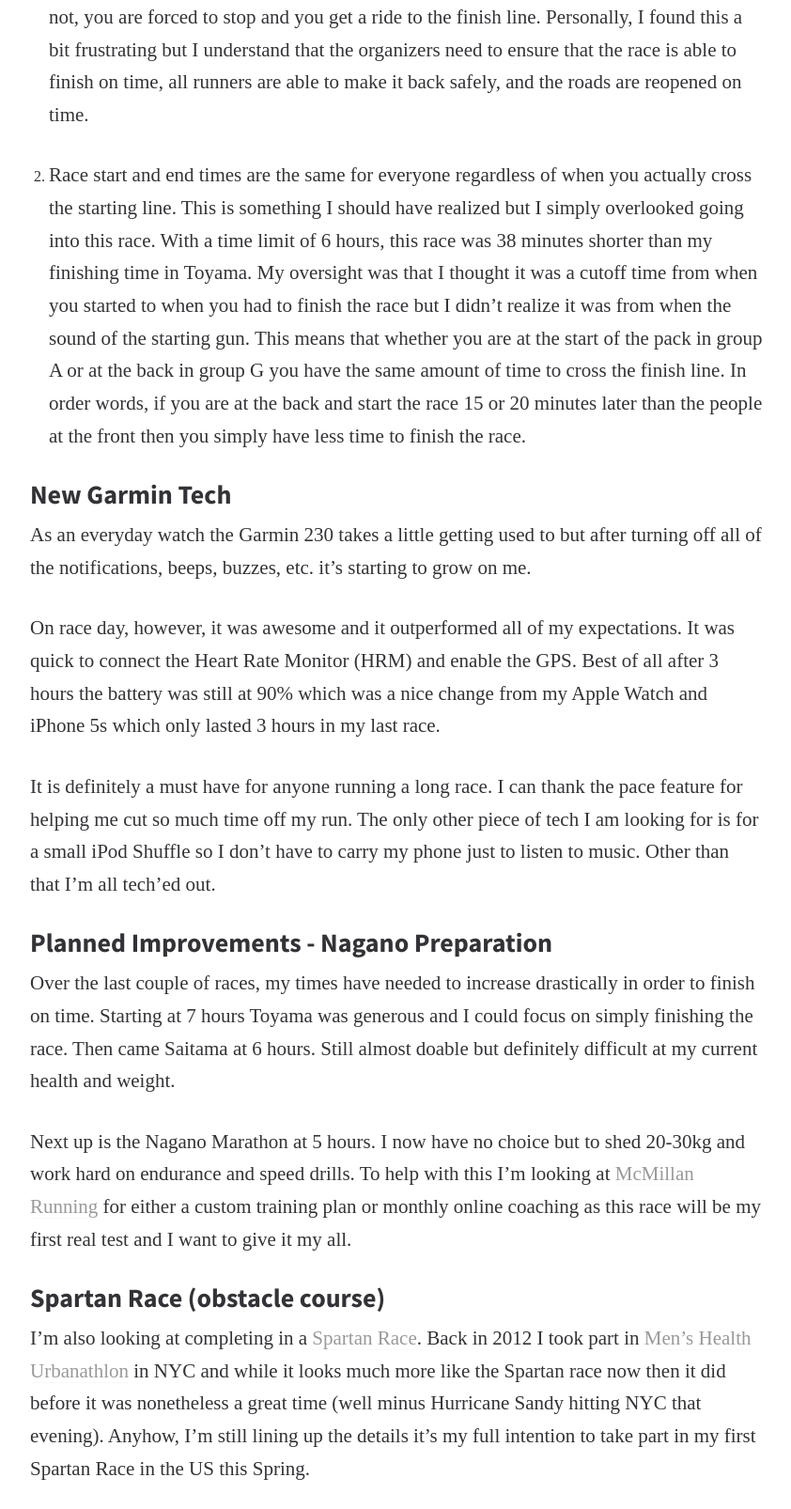
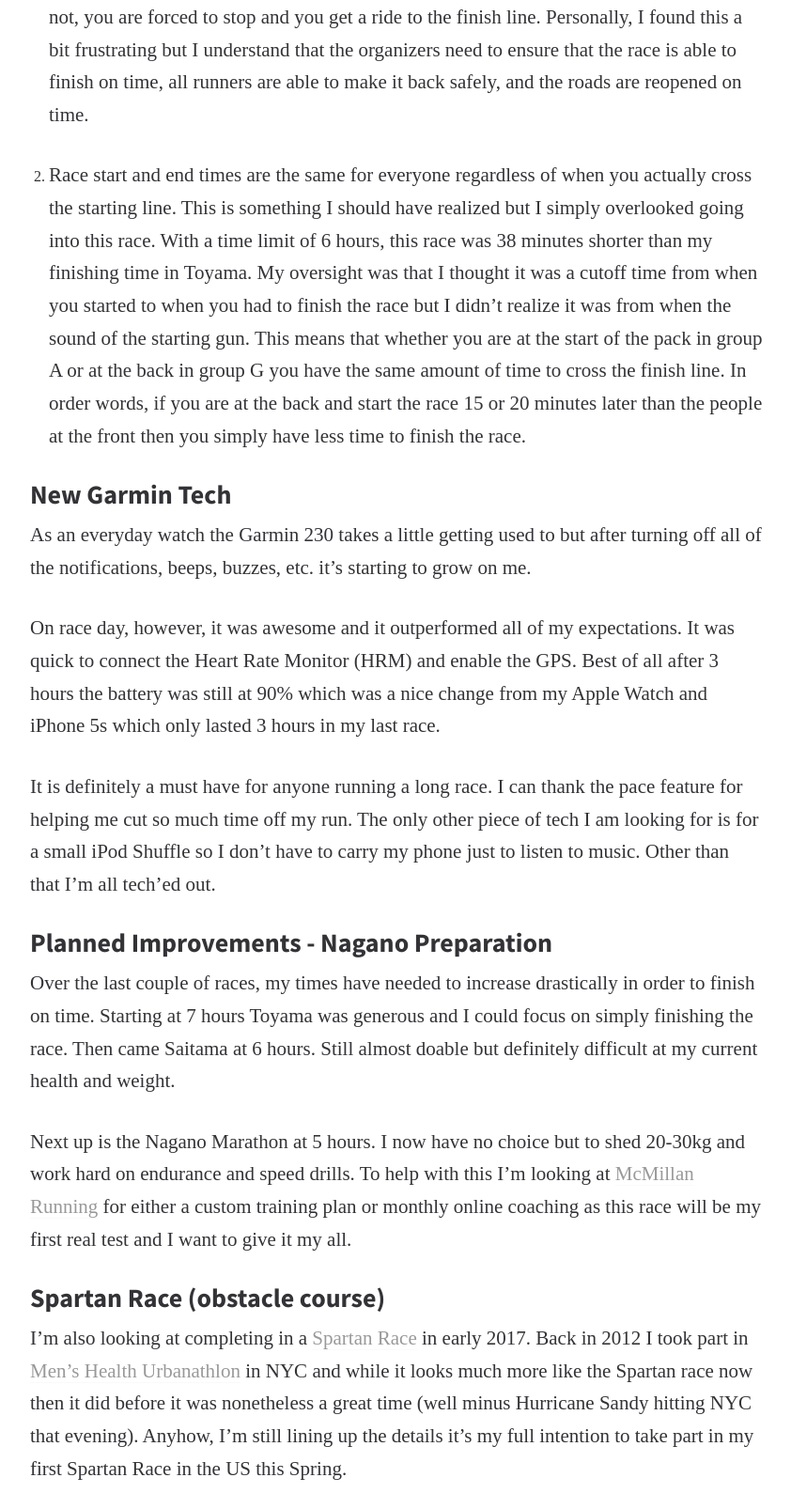
Before and after one commit to metizror/charlesgreen.github.io, a Jekyll site: the page built from _posts/2016-11-14-saitama-marathon-update.md, in a window 1280 px wide, cut to the strip 3080-4686 px from the top of the page. Shown: the whole strip at 94% size, without its empty margins (23-865 px from the left). Built offline with Jekyll 4.4.1, drawn with Linux system fonts in a browser that asks for light colours; some web fonts are replaced.

```diff
--- a/_posts/2016-11-14-saitama-marathon-update.md
+++ b/_posts/2016-11-14-saitama-marathon-update.md
@@ -77,7 +77,7 @@
 
 ## Spartan Race (obstacle course)
 
-I'm also looking at completing in a [Spartan Race](https://www.spartan.com/). Back in 2012 I took part in [Men's Health Urbanathlon](http://www.menshealthurbanathlon.com/) in NYC and while it looks much more like the Spartan race now then it did before it was nonetheless a great time (well minus Hurricane Sandy hitting NYC that evening). Anyhow, I'm still lining up the details it's my full intention to take part in my first Spartan Race in the US this Spring.
+I'm also looking at completing in a [Spartan Race](https://www.spartan.com/) in early 2017. Back in 2012 I took part in [Men's Health Urbanathlon](http://www.menshealthurbanathlon.com/) in NYC and while it looks much more like the Spartan race now then it did before it was nonetheless a great time (well minus Hurricane Sandy hitting NYC that evening). Anyhow, I'm still lining up the details it's my full intention to take part in my first Spartan Race in the US this Spring.
 
 
 
```
